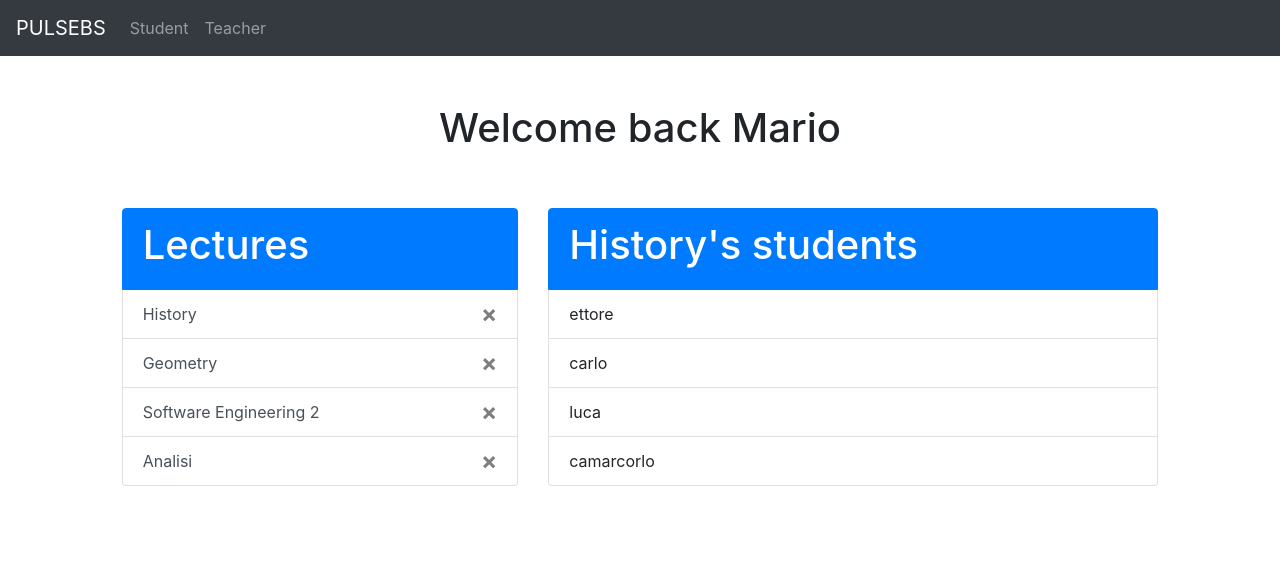
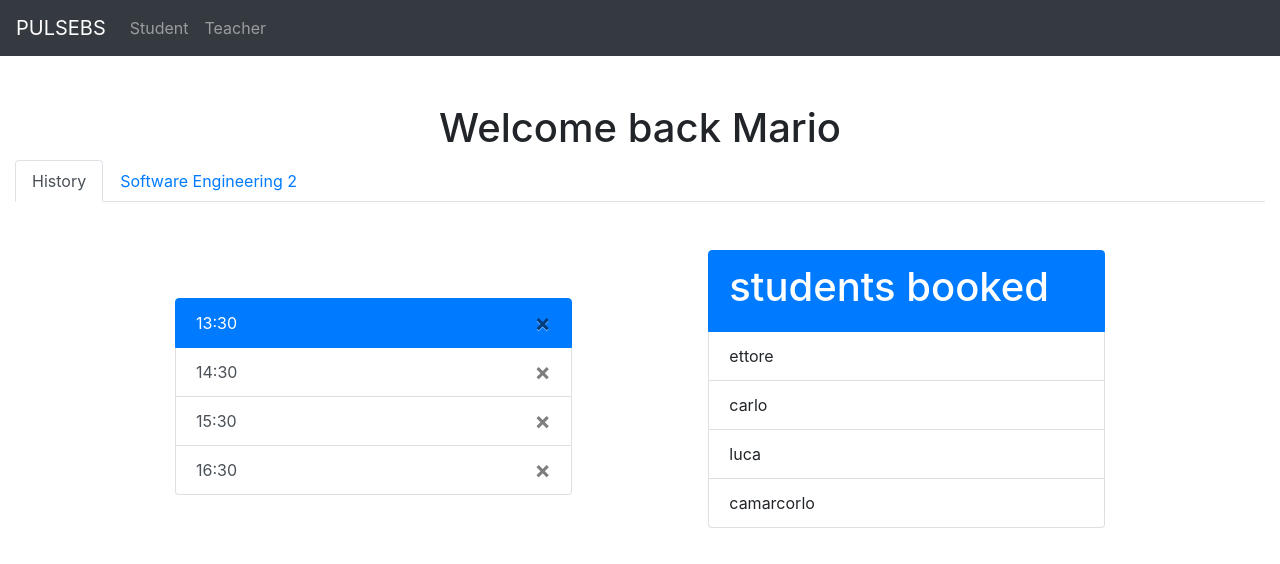
Before and after one commit to polito-se2-2020-team6/PULSeBS, a React (Create React App) app in the folder client/: page /teacher in a window 1280 px wide. Shown: the top 564 px of the page. Built offline with nearby package versions, Linux system fonts and the light colour scheme.

Commit message:
Add API and feature to Teacher page [PULSEBS-46]

```diff
--- a/client/src/API/API.js
+++ b/client/src/API/API.js
@@ -23,7 +23,41 @@ async function getLectures(userId) {
 
 //# Cancel a booking **DELETE** /api/users/{userId}/book
 
+// Return list of students booked to a lecture **GET** /api/lectures/{lectureId}/students
+async function getStudentsBooked(lectureId) {
+  let url = "/lectures/";
+  if (lectureId) {
+    const queryParams = lectureId + "/students";
+    url += queryParams;
+  }
+  const response = await fetch(baseURL + url);
+  const studentsList = await response.json();
+  if (response.ok) {
+    return studentsList;
+  } else {
+    let err = { status: response.status, errObj: studentsList };
+    throw err; // An object with the error coming from the server
+  }
+}
+
+
 // Cancel a lecture **DELETE** /api/lectures/{lectureId}
+async function deleteLecture(lectureId) {  // don't know if this work
+  return new Promise((resolve, reject) => {
+      fetch(baseURL + "/lectures/" + lectureId, {
+          method: 'DELETE'
+      }).then( (response) => {
+          if(response.ok) {
+              resolve(null);
+          } else {
+              // analyze the cause of error
+              response.json()
+              .then( (obj) => {reject(obj);} ) // error msg in the response body
+              .catch( (err) => {reject({ errors: [{ param: "Application", msg: "Cannot parse server response" }] }) }); // something else
+          }
+      }).catch( (err) => {reject({ errors: [{ param: "Server", msg: "Cannot communicate" }] }) }); // connection errors
+  });
+}
 
 //Login **POST** /api/login
 
@@ -84,5 +118,5 @@ async function userLogout() {
   });
 }
 
-const API = { getLectures, userLogin, userLogout };
+const API = { getLectures, userLogin, userLogout, getStudentsBooked, deleteLecture };
 export default API;
--- a/client/src/App.js
+++ b/client/src/App.js
@@ -16,6 +16,7 @@ class App extends React.Component {
     super(props);
     this.state = {
       // users: USERS,
+      studentsList : []
     };
   }
 
@@ -44,6 +45,30 @@ class App extends React.Component {
       });
   };
 
+  //set state from returned list of stuents booked to a lecture
+  studentsBooked = (lectureId) => {
+    API.getStudentsBooked(lectureId)
+    .then((studentsList) => {
+      this.setState({
+        studentsList: studentsList || [],
+      });
+    })
+    .catch((errorObj) => {
+      console.log(errorObj);
+    });
+  };
+
+  //delete a lecture as teacher
+  deleteLecture = (lectureId) => {
+    API.deleteLecture(lectureId)
+    .then(() => {
+      //get the update list of lectures? and set state?
+    })
+    .catch((errorObj) => {
+      console.log(errorObj);
+    });
+  };
+
   render() {
     const value = {
       // authUser: this.state.authUser,
@@ -56,7 +81,10 @@ class App extends React.Component {
         <Navigation />
         <Switch>
           <Route path="/login" component={LoginPage}></Route>
-          <Route path="/teacher" component={Teacher}></Route>
+          <Route path="/teacher"><Teacher studentsList={this.state.studentsList}
+                                          studentsBooked={this.studentsBooked}
+                                          deleteLecture={this.deleteLecture}/>
+          </Route>
           <Route path="/student" component={Student}></Route>
 
           <Redirect from="/" exact to="login" />
--- a/client/src/components/Teacher.js
+++ b/client/src/components/Teacher.js
@@ -1,19 +1,19 @@
 import React from "react";
-import { Col, Container, Row, Button, ListGroup } from "react-bootstrap";
+import { Col, Container, Row, Tabs, Tab, ListGroup } from "react-bootstrap";
 
 
 var listaCorsi = [{
-    corso: "History",
+    corso: "13:30",
     studenti: new Array("ettore", "carlo","luca", "camarcorlo")
 }, {
-    corso: "Geometry",
+    corso: "14:30",
     studenti: new Array("ettore", "carlo")
 
 }, {
-    corso: "Software Engineering 2",
+    corso: "15:30",
     studenti: new Array("")
 }, {
-    corso: "Analisi",
+    corso: "16:30",
     studenti: new Array("ludo", "carlo","max")
 }]
 
@@ -30,22 +30,49 @@ class Teacher extends React.Component {
       };
     }
 
+    getStudentsBooked(){
+        this.props.studentsBooked();//manda parametro con lectureId
+        //setta stato studenti presenti alla lezione
+    }
+
     deleteLecture(lecture){
         this.setState({totalCourses : this.state.totalCourses.filter(c => c.corso !== lecture)})
-
+        //collega all'API
 
     };
 
     render() {
         return (<>
             <Container fluid className="mt-5 ">
+
                 <Row className="justify-content-md-center" >
                     <h1>Welcome back Mario</h1>
 
                 </Row>
-                <Row className="mt-5 ">
+
+                <Tabs defaultActiveKey="history"  id="noanim-tab-example">
+                <Tab eventKey="history" title="History">
+                <Row className="mt-5 justify-content-md-center">
+                    <Col md={4}>
+
+                    <Tab.Container id="list-group-tabs-example" >
+                        <ListGroup className="mt-5">
+                            {this.state.totalCourses?.map((c) => (
+
+                                        <ListGroup.Item action active={c.corso===this.state.course} onClick={()=> this.setState({students: c.studenti, course: c.corso})}>{c.corso}
+
+                                            <button type="button" class="close" aria-label="Close" onClick={this.deleteLecture.bind(this, c.corso)}>
+                                                <span aria-hidden="true">&times;</span>
+                                            </button>
+                                        </ListGroup.Item>
+
+                                ))}
+                        </ListGroup>
+                    </Tab.Container>
+
+                    </Col>
                     <Col md={1}></Col>
-                    <Col md={4}>
+                    {/*<Col md={4}>
                         <ListGroup as="ul">
                             <ListGroup.Item as="li" active>
                                 <h1>Lectures</h1>
@@ -60,12 +87,12 @@ class Teacher extends React.Component {
 
                                 ))}
                         </ListGroup>
-                    </Col>
+                    </Col> */}
 
-                    <Col md={6}>
+                    <Col md={4}>
                         <ListGroup as="ul">
                             <ListGroup.Item as="li" active>
-                                <h1>{this.state.course}'s students</h1>
+                                <h1>students booked</h1>
                             </ListGroup.Item>
 
                                 {this.state.students.map((s)=> (
@@ -77,10 +104,64 @@ class Teacher extends React.Component {
 
                         </ListGroup>
                     </Col>
+                </Row>
+                </Tab>
+                <Tab eventKey="Software Engineering 2" title="Software Engineering 2">
+                <Row className="mt-5 justify-content-md-center">
+                    <Col md={4}>
 
+                    <Tab.Container id="list-group-tabs-example" >
+                        <ListGroup className="mt-5">
+                            {this.state.totalCourses?.map((c) => (
 
+                                        <ListGroup.Item action active={c.corso===this.state.course} onClick={()=> this.setState({students: c.studenti, course: c.corso})}>{c.corso}
+                                            <button type="button" class="close" aria-label="Close" onClick={this.deleteLecture.bind(this, c.corso)}>
+                                                <span aria-hidden="true">&times;</span>
+                                            </button>
+                                        </ListGroup.Item>
 
+                                ))}
+                        </ListGroup>
+                    </Tab.Container>
+
+                    </Col>
+                    <Col md={1}></Col>
+                    {/*<Col md={4}>
+                        <ListGroup as="ul">
+                            <ListGroup.Item as="li" active>
+                                <h1>Lectures</h1>
+                            </ListGroup.Item>
+                                {this.state.totalCourses?.map((c) => (
+
+                                        <ListGroup.Item as="li" action  onClick={()=> this.setState({students: c.studenti, course: c.corso})}>{c.corso}
+                                            <button type="button" class="close" aria-label="Close" onClick={this.deleteLecture.bind(this, c.corso)}>
+                                                <span aria-hidden="true">&times;</span>
+                                            </button>
+                                        </ListGroup.Item>
+
+                                ))}
+                        </ListGroup>
+                    </Col> */}
+
+                    <Col md={4}>
+                        <ListGroup as="ul">
+                            <ListGroup.Item as="li" active>
+                                <h1>students booked</h1>
+                            </ListGroup.Item>
+
+                                {this.state.students.map((s)=> (
+                                    <ListGroup.Item as="li">{s}
+
+                                    </ListGroup.Item>
+                                )
+                                )}
+
+                        </ListGroup>
+                    </Col>
                 </Row>
+                </Tab>
+                </Tabs>
+
             </Container>
         </>);
     }
```
